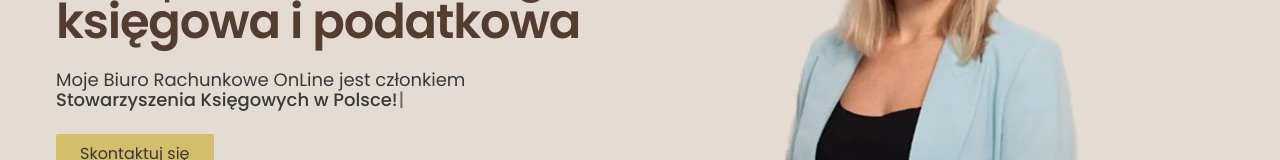
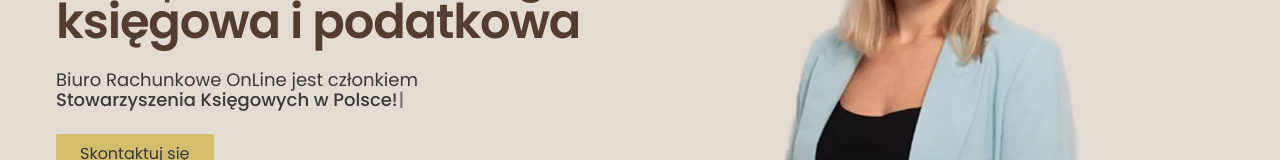
Before and after one commit to patroxfe/biurorachunkowe, a React (Vite) app: page / in a window 1280 px wide. Shown: the part 313-473 px from the top of the page. Built offline with nearby package versions, Linux system fonts and the light colour scheme; no server answers.

Commit message:
poprawka tekstu w header

```diff
--- a/src/components/Header.jsx
+++ b/src/components/Header.jsx
@@ -14,7 +14,7 @@
 							Kompleksowa obsługa <span className='font-semibold'>księgowa i podatkowa</span>
 						</h1>
 						<div className='text-grayish text-lg leading-5 flex flex-col justify-center lg:justify-start'>
-							<p>Moje Biuro Rachunkowe OnLine jest członkiem </p>
+							<p>Biuro Rachunkowe OnLine jest członkiem </p>
 							<span className='font-medium'>
 								<Typewriter
 									onInit={typewriter => {
```
